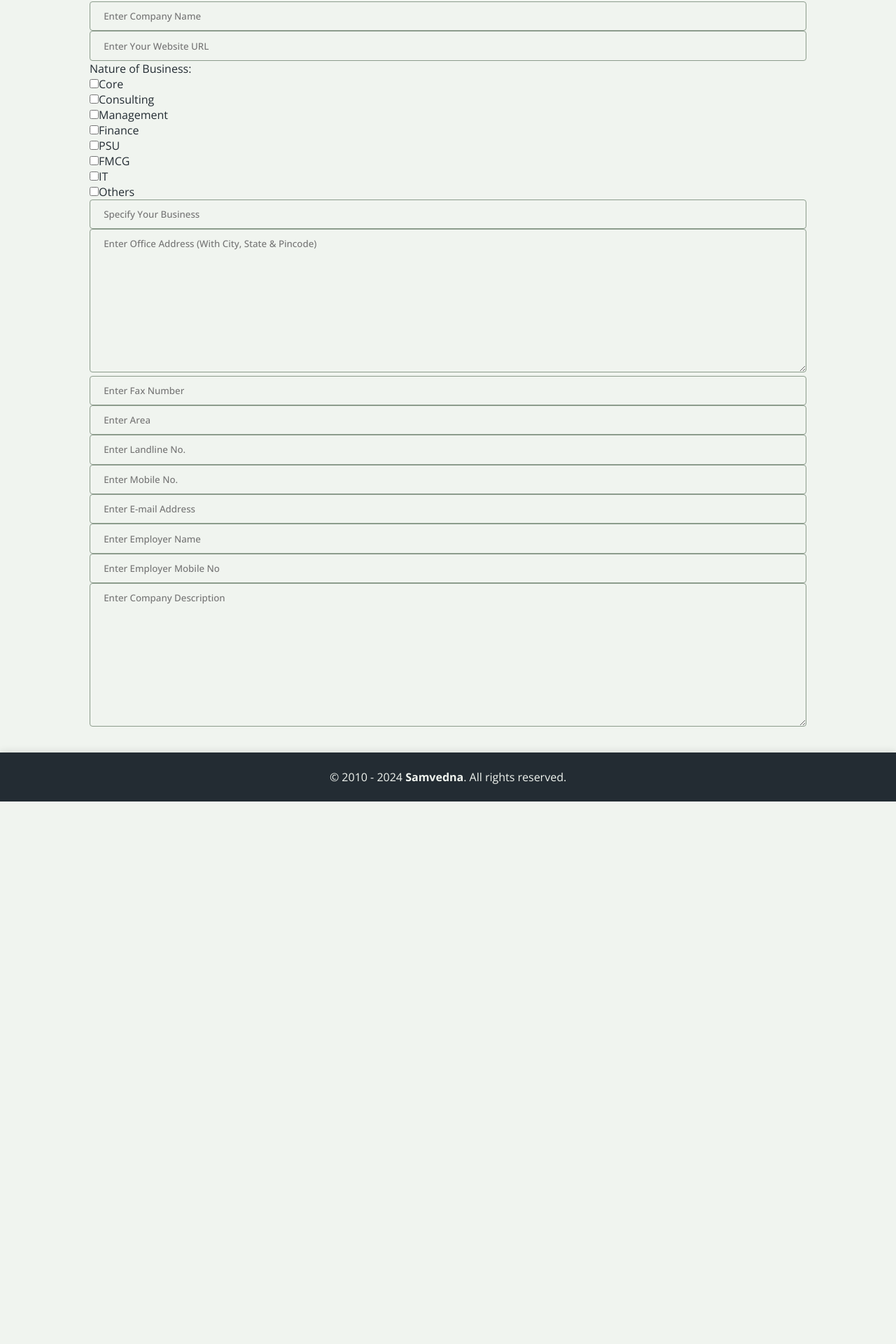
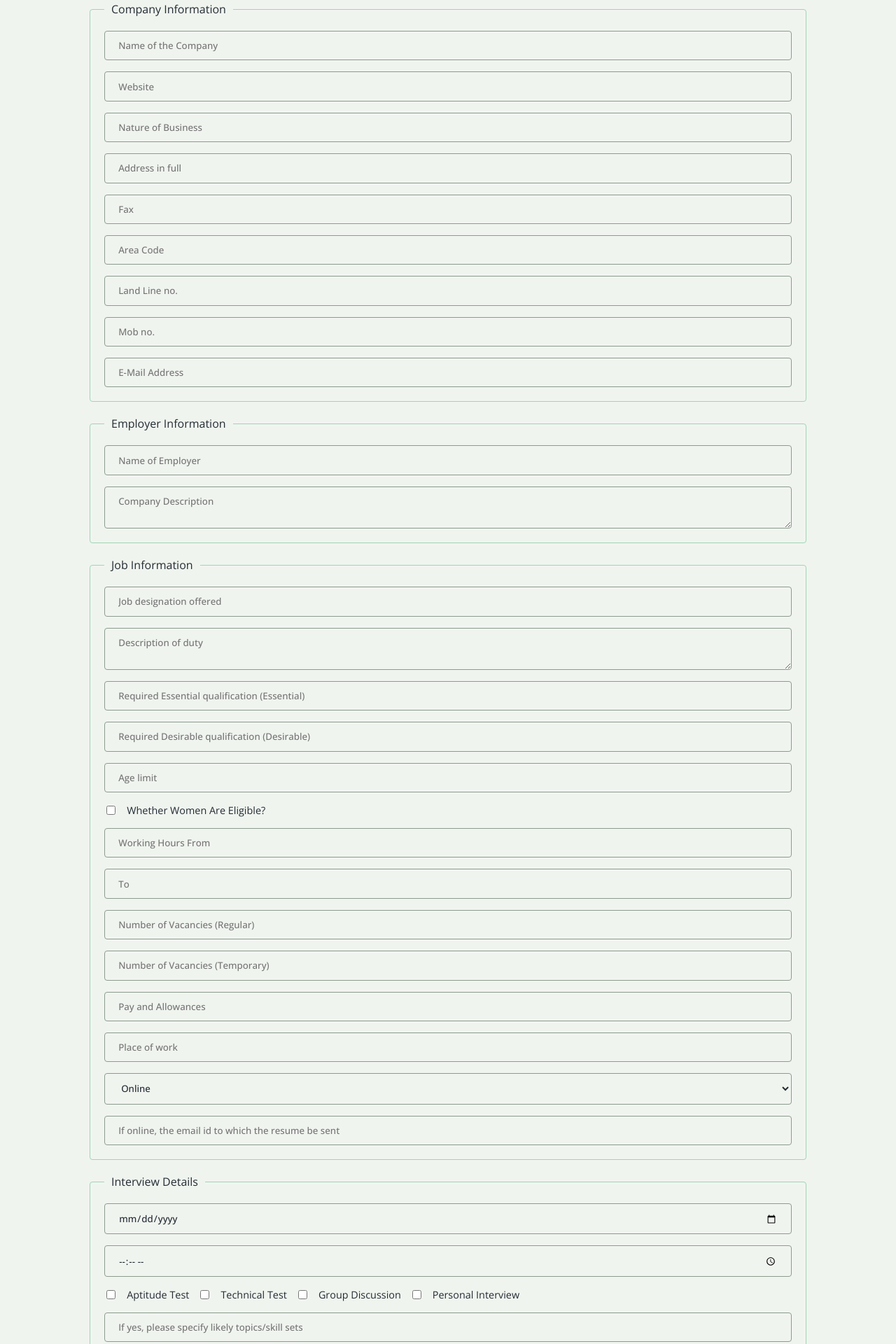
Before and after one commit to ThankiAshish/MySamvedna, a React (Vite) app in the folder client/: page /recruiter-register in a window 1280 px wide. Shown: the part 223-2143 px from the top of the page at 70% size. Before the commit the page ends 1368 px from the top, so only its background shows below. Built offline with nearby package versions, Linux system fonts and the light colour scheme.

Commit message:
Recruiter Register Page

```diff
--- a/client/src/pages/RecruiterRegister.jsx
+++ b/client/src/pages/RecruiterRegister.jsx
@@ -1,139 +1,454 @@
 import { useState } from "react";
 
-const checkboxItems = [
-  { name: "core", value: "Core" },
-  { name: "consulting", value: "Consulting" },
-  { name: "management", value: "Management" },
-  { name: "finance", value: "Finance" },
-  { name: "psu", value: "PSU" },
-  { name: "fmcg", value: "FMCG" },
-  { name: "it", value: "IT" },
-  { name: "others", value: "Others" },
-];
+const RecruiterRegister = () => {
+  const [formData, setFormData] = useState({
+    companyName: "",
+    website: "",
+    natureOfBusiness: "",
+    address: "",
+    fax: "",
+    areaCode: "",
+    landline: "",
+    mobile: "",
+    email: "",
+    employerName: "",
+    companyDescription: "",
+    jobDesignation: "",
+    dutyDescription: "",
+    essentialQualification: {
+      essential: "",
+      desirable: "",
+    },
+    ageLimit: "",
+    womenEligible: false,
+    workingHours: {
+      from: "",
+      to: "",
+    },
+    vacancies: {
+      regular: 0,
+      temporary: 0,
+    },
+    payAndAllowances: "",
+    placeOfWork: "",
+    resumesToBeSent: "Online",
+    resumeEmail: "",
+    interviewDetails: {
+      date: "",
+      time: "",
+      aptitudeTest: false,
+      technicalTest: false,
+      groupDiscussion: false,
+      personalInterview: false,
+      topics: "",
+      contactPerson: "",
+    },
+    disabilityInfo: {
+      type: "",
+      percentage: "",
+      aidOrAppliance: "",
+    },
+    ownVehiclePreferred: false,
+    conveyanceProvided: false,
+    conveyanceType: "",
+    otherInformation: "",
+  });
 
-const RecruiterRegister = () => {
-  const [checkboxState, setCheckboxState] = useState(
-    checkboxItems.reduce(
-      (initial, item) => ({ ...initial, [item.name]: false }),
-      {}
-    )
-  );
+  const handleInputChange = (event) => {
+    const { name, value, type, checked } = event.target;
+    const propertyArray = name.split(".");
 
-  const handleCheckboxChange = (event) => {
-    setCheckboxState({
-      ...checkboxState,
-      [event.target.name]: event.target.checked,
+    setFormData((prevData) => {
+      let updatedData = { ...prevData };
+
+      let currentLevel = updatedData;
+      for (let i = 0; i < propertyArray.length - 1; i++) {
+        currentLevel = currentLevel[propertyArray[i]];
+      }
+
+      if (type === "checkbox") {
+        currentLevel[propertyArray[propertyArray.length - 1]] = checked;
+      } else {
+        currentLevel[propertyArray[propertyArray.length - 1]] = value;
+      }
+
+      return updatedData;
     });
+  };
+
+  const handleSubmit = (event) => {
+    event.preventDefault();
+    // Add your form submission logic here
+    console.log("Form submitted:", formData);
   };
 
   return (
     <div className="container">
       <section className="recruiter-register">
-        <h1>Recruiter&apos;s Register</h1>
-        <form className="recruiter-register">
+        <h1>
+          <strong className="highlight-text">Recruiter</strong> Register
+        </h1>
+        <form onSubmit={handleSubmit}>
+          <fieldset>
+            <legend>Company Information</legend>
             <input
               type="text"
-            name="company-name"
-            id="company-name"
-            placeholder="Enter Company Name"
+              name="companyName"
+              placeholder="Name of the Company"
+              value={formData.companyName}
+              onChange={handleInputChange}
               required
             />
+
             <input
-            type="url"
-            name="company-website"
-            id="company-website"
-            placeholder="Enter Your Website URL"
-            required
+              type="text"
+              name="website"
+              placeholder="Website"
+              value={formData.website}
+              onChange={handleInputChange}
             />
-          <div className="checkbox-group">
-            <label htmlFor="nature-of-business">Nature of Business:</label>
-            {checkboxItems.map((item) => (
-              <div key={item.name}>
+
+            <input
+              type="text"
+              name="natureOfBusiness"
+              placeholder="Nature of Business"
+              value={formData.natureOfBusiness}
+              onChange={handleInputChange}
+            />
+
+            <input
+              type="text"
+              name="address"
+              placeholder="Address in full"
+              value={formData.address}
+              onChange={handleInputChange}
+            />
+
+            <input
+              type="text"
+              name="fax"
+              placeholder="Fax"
+              value={formData.fax}
+              onChange={handleInputChange}
+            />
+
+            <input
+              type="text"
+              name="areaCode"
+              placeholder="Area Code"
+              value={formData.areaCode}
+              onChange={handleInputChange}
+            />
+
+            <input
+              type="text"
+              name="landline"
+              placeholder="Land Line no."
+              value={formData.landline}
+              onChange={handleInputChange}
+            />
+
+            <input
+              type="text"
+              name="mobile"
+              placeholder="Mob no."
+              value={formData.mobile}
+              onChange={handleInputChange}
+            />
+
+            <input
+              type="text"
+              name="email"
+              placeholder="E-Mail Address"
+              value={formData.email}
+              onChange={handleInputChange}
+            />
+          </fieldset>
+
+          <fieldset>
+            <legend>Employer Information</legend>
+            <input
+              type="text"
+              name="employerName"
+              placeholder="Name of Employer"
+              value={formData.employerName}
+              onChange={handleInputChange}
+            />
+
+            <textarea
+              name="companyDescription"
+              placeholder="Company Description"
+              value={formData.companyDescription}
+              onChange={handleInputChange}
+            />
+          </fieldset>
+
+          <fieldset>
+            <legend>Job Information</legend>
+            <input
+              type="text"
+              name="jobDesignation"
+              placeholder="Job designation offered"
+              value={formData.jobDesignation}
+              onChange={handleInputChange}
+            />
+
+            <textarea
+              name="dutyDescription"
+              placeholder="Description of duty"
+              value={formData.dutyDescription}
+              onChange={handleInputChange}
+            />
+
+            <input
+              type="text"
+              name="essentialQualification.essential"
+              placeholder="Required Essential qualification (Essential)"
+              value={formData.essentialQualification?.essential || ""}
+              onChange={handleInputChange}
+            />
+
+            <input
+              type="text"
+              name="essentialQualification.desirable"
+              placeholder="Required Desirable qualification (Desirable)"
+              value={formData.essentialQualification?.desirable || ""}
+              onChange={handleInputChange}
+            />
+
+            <input
+              type="text"
+              name="ageLimit"
+              placeholder="Age limit"
+              value={formData.ageLimit}
+              onChange={handleInputChange}
+            />
+
+            <div className="input-group">
               <input
                 type="checkbox"
-                  name={item.name}
-                  id={item.name}
-                  value={item.value}
-                  checked={checkboxState[item.name]}
-                  onChange={handleCheckboxChange}
+                name="womenEligible"
+                checked={formData.womenEligible}
+                onChange={handleInputChange}
               />
-                <label htmlFor={item.name}>{item.value}</label>
+              <label htmlFor="womenEligible">Whether Women Are Eligible?</label>
             </div>
-            ))}
+
             <input
               type="text"
-              name="other-business"
-              id="other-business"
-              placeholder="Specify Your Business"
-              disabled={!checkboxState.others}
+              name="workingHours.from"
+              placeholder="Working Hours From"
+              value={formData.workingHours.from}
+              onChange={handleInputChange}
             />
-          </div>
-          <textarea
-            name="address"
-            id="address"
-            cols="30"
-            rows="10"
-            placeholder="Enter Office Address (With City, State & Pincode)"
-            required
-          ></textarea>
-          <input
-            type="tel"
-            name="fax"
-            id="fax"
-            placeholder="Enter Fax Number"
-            required
-          />
+
             <input
               type="text"
-            name="area"
-            id="area"
-            placeholder="Enter Area"
-            required
+              name="workingHours.to"
+              placeholder="To"
+              value={formData.workingHours.to}
+              onChange={handleInputChange}
             />
-          <input
-            type="tel"
-            name="landline"
-            id="landline"
-            placeholder="Enter Landline No."
-            required
-          />
-          <input
-            type="tel"
-            name="mobile"
-            id="mobile"
-            placeholder="Enter Mobile No."
-            required
-          />
-          <input
-            type="email"
-            name="email"
-            id="email"
-            placeholder="Enter E-mail Address"
-            required
-          />
-          <div className="input-row">
+
             <input
               type="text"
-              name="employer-name"
-              id="employer-name"
-              placeholder="Enter Employer Name"
-              required
+              name="vacancies.regular"
+              placeholder="Number of Vacancies (Regular)"
+              value={formData.vacancies?.regular || ""}
+              onChange={handleInputChange}
             />
+
             <input
-              type="tel"
-              name="employer-mobile"
-              id="employer-mobile"
-              placeholder="Enter Employer Mobile No"
-              required
+              type="text"
+              name="vacancies.temporary"
+              placeholder="Number of Vacancies (Temporary)"
+              value={formData.vacancies?.temporary || ""}
+              onChange={handleInputChange}
             />
+
+            <input
+              type="text"
+              name="payAndAllowances"
+              placeholder="Pay and Allowances"
+              value={formData.payAndAllowances}
+              onChange={handleInputChange}
+            />
+
+            <input
+              type="text"
+              name="placeOfWork"
+              placeholder="Place of work"
+              value={formData.placeOfWork}
+              onChange={handleInputChange}
+            />
+
+            <select
+              name="resumesToBeSent"
+              value={formData.resumesToBeSent}
+              onChange={handleInputChange}
+            >
+              <option value="Online">Online</option>
+              <option value="Hardcopy">Hardcopy</option>
+            </select>
+
+            <input
+              type="text"
+              name="resumeEmail"
+              placeholder="If online, the email id to which the resume be sent"
+              value={formData.resumeEmail}
+              onChange={handleInputChange}
+            />
+          </fieldset>
+
+          <fieldset>
+            <legend>Interview Details</legend>
+            <input
+              type="date"
+              name="interviewDetails.date"
+              placeholder="Date of Interview/Test of Applicant/s"
+              value={formData.interviewDetails.date}
+              onChange={handleInputChange}
+            />
+
+            <input
+              type="time"
+              format=""
+              name="interviewDetails.time"
+              placeholder="Time"
+              value={formData.interviewDetails.time}
+              onChange={handleInputChange}
+            />
+            <div className="input-group">
+              <input
+                type="checkbox"
+                name="interviewDetails.aptitudeTest"
+                checked={formData.interviewDetails.aptitudeTest}
+                onChange={handleInputChange}
+              />
+              <label htmlFor="interviewDetails.aptitudeTest">
+                Aptitude Test
+              </label>
+
+              <input
+                type="checkbox"
+                name="interviewDetails.technicalTest"
+                checked={formData.interviewDetails.technicalTest}
+                onChange={handleInputChange}
+              />
+              <label htmlFor="interviewDetails.technicalTest">
+                Technical Test
+              </label>
+
+              <input
+                type="checkbox"
+                name="interviewDetails.groupDiscussion"
+                checked={formData.interviewDetails.groupDiscussion}
+                onChange={handleInputChange}
+              />
+              <label htmlFor="interviewDetails.groupDiscussion">
+                Group Discussion
+              </label>
+
+              <input
+                type="checkbox"
+                name="interviewDetails.personalInterview"
+                checked={formData.interviewDetails.personalInterview}
+                onChange={handleInputChange}
+              />
+              <label htmlFor="interviewDetails.personalInterview">
+                Personal Interview
+              </label>
+            </div>
+
+            <input
+              type="text"
+              name="interviewDetails.topics"
+              placeholder="If yes, please specify likely topics/skill sets"
+              value={formData.interviewDetails.topics}
+              onChange={handleInputChange}
+            />
+
+            <input
+              type="text"
+              name="interviewDetails.contactPerson"
+              placeholder="Contact person to whom to report"
+              value={formData.interviewDetails.contactPerson}
+              onChange={handleInputChange}
+            />
+          </fieldset>
+
+          <fieldset>
+            <legend>Disability Information</legend>
+            <input
+              type="text"
+              name="disabilityInfo.type"
+              placeholder="Type of Person with disability"
+              value={formData.disabilityInfo.type}
+              onChange={handleInputChange}
+            />
+
+            <select
+              name="disabilityInfo.percentage"
+              value={formData.disabilityInfo.percentage}
+              onChange={handleInputChange}
+            >
+              <option value="40-50">40-50</option>
+              <option value="50-60">50-60</option>
+              <option value="60-70">60-70</option>
+              <option value="70-80">70-80</option>
+              <option value="80-90">80-90</option>
+              <option value="90-100">90-100</option>
+            </select>
+
+            <input
+              type="text"
+              name="disabilityInfo.aidOrAppliance"
+              placeholder="As per nature of Job, aid or appliance using applicant will serve the need"
+              value={formData.disabilityInfo.aidOrAppliance}
+              onChange={handleInputChange}
+            />
+
+            <div className="input-group">
+              <input
+                type="checkbox"
+                name="ownVehiclePreferred"
+                checked={formData.ownVehiclePreferred}
+                onChange={handleInputChange}
+              />
+              <label htmlFor="ownVehiclePreferred">
+                Whether own vehicle preferred
+              </label>
+
+              <input
+                type="checkbox"
+                name="conveyanceProvided"
+                checked={formData.conveyanceProvided}
+                onChange={handleInputChange}
+              />
+              <label htmlFor="conveyanceProvided">
+                Whether conveyance provided
+              </label>
+            </div>
+
+            <input
+              type="text"
+              name="conveyanceType"
+              placeholder="If yes what type"
+              value={formData.conveyanceType}
+              onChange={handleInputChange}
+            />
+
             <textarea
-              name="description"
-              id="description"
-              cols="30"
-              rows="10"
-              placeholder="Enter Company Description"
-            ></textarea>
-          </div>
+              name="otherInformation"
+              placeholder="Any other information"
+              value={formData.otherInformation}
+              onChange={handleInputChange}
+            />
+          </fieldset>
+
+          <button type="submit" className="btn">
+            Submit
+          </button>
         </form>
       </section>
     </div>
```
Lines whose indentation alone changed are shown as unchanged.
